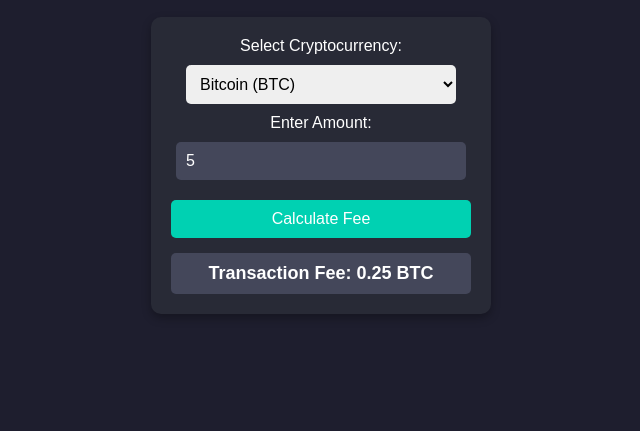
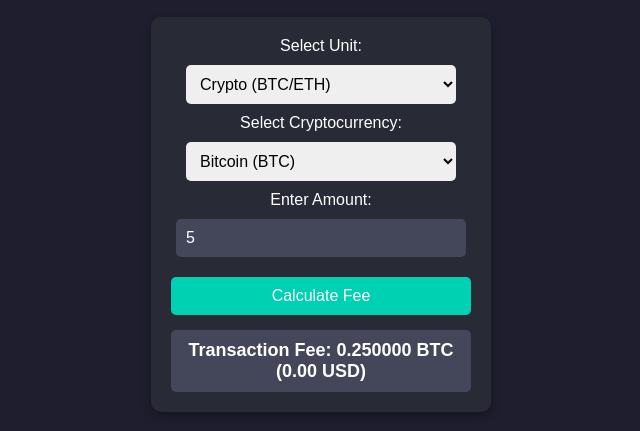
Before and after one commit to btcethfee/Crypto-Fee-Calculator, a plain HTML site: page index.html in a window 1280 px wide. Both pictures are taken after typing "5" into the empty fields and a click on the button "Calculate Fee". Shown: the part 79-510 px from the top of the page, without its empty margins (319-959 px from the left). Drawn offline with Linux system fonts and the light colour scheme; no server answers.

Commit message:
Update index.html

```diff
--- a/index.html
+++ b/index.html
@@ -76,6 +76,12 @@
 
     <h2>Crypto Fee Calculator</h2>
     <div class="container">
+        <label for="unit">Select Unit:</label>
+        <select id="unit" onchange="toggleInputFields()">
+            <option value="crypto">Crypto (BTC/ETH)</option>
+            <option value="usd">USD</option>
+        </select>
+
         <label for="crypto">Select Cryptocurrency:</label>
         <select id="crypto">
             <option value="BTC">Bitcoin (BTC)</option>
@@ -83,7 +89,7 @@
         </select>
 
         <label for="amount">Enter Amount:</label>
-        <input type="number" id="amount" placeholder="Enter amount in crypto">
+        <input type="number" id="amount" placeholder="Enter amount" />
 
         <button onclick="calculateFee()">Calculate Fee</button>
 
@@ -91,14 +97,64 @@
     </div>
 
     <script>
+        let btcPrice = 0;
+        let ethPrice = 0;
+
+        // Function to fetch live prices for BTC and ETH
+        async function fetchPrices() {
+            try {
+                const response = await fetch('https://api.coingecko.com/api/v3/simple/price?ids=bitcoin,ethereum&vs_currencies=usd');
+                const data = await response.json();
+                btcPrice = data.bitcoin.usd;
+                ethPrice = data.ethereum.usd;
+            } catch (error) {
+                console.error('Error fetching prices:', error);
+            }
+        }
+
+        // Call the fetch function when the page loads
+        fetchPrices();
+
+        // Toggle between crypto and USD input
+        function toggleInputFields() {
+            const unit = document.getElementById("unit").value;
+            const amountInput = document.getElementById("amount");
+            if (unit === "usd") {
+                amountInput.placeholder = "Enter amount in USD";
+            } else {
+                amountInput.placeholder = "Enter amount in crypto";
+            }
+        }
+
+        // Function to calculate the fee
         function calculateFee() {
-            let amount = document.getElementById("amount").value;
+            const amount = document.getElementById("amount").value;
+            const unit = document.getElementById("unit").value;
+            const crypto = document.getElementById("crypto").value;
+            let fee, feeInUsd;
+
             if (amount === "" || amount <= 0) {
                 document.getElementById("result").innerHTML = "Please enter a valid amount.";
                 return;
             }
-            let fee = amount * 0.05; // 5% fee calculation
-            document.getElementById("result").innerHTML = `Transaction Fee: ${fee} ${document.getElementById("crypto").value}`;
+
+            if (unit === "usd") {
+                // Convert USD to crypto
+                if (crypto === "BTC") {
+                    fee = (amount / btcPrice) * 0.05; // Calculate 5% fee in BTC
+                    feeInUsd = fee * btcPrice; // Convert back to USD
+                } else if (crypto === "ETH") {
+                    fee = (amount / ethPrice) * 0.05; // Calculate 5% fee in ETH
+                    feeInUsd = fee * ethPrice; // Convert back to USD
+                }
+            } else {
+                // Calculate fee directly in crypto
+                fee = amount * 0.05; // Calculate 5% fee in selected crypto
+                feeInUsd = fee * (crypto === "BTC" ? btcPrice : ethPrice); // Convert the fee to USD
+            }
+
+            // Display results
+            document.getElementById("result").innerHTML = `Transaction Fee: ${fee.toFixed(6)} ${crypto} (${feeInUsd.toFixed(2)} USD)`;
         }
     </script>
 
```
